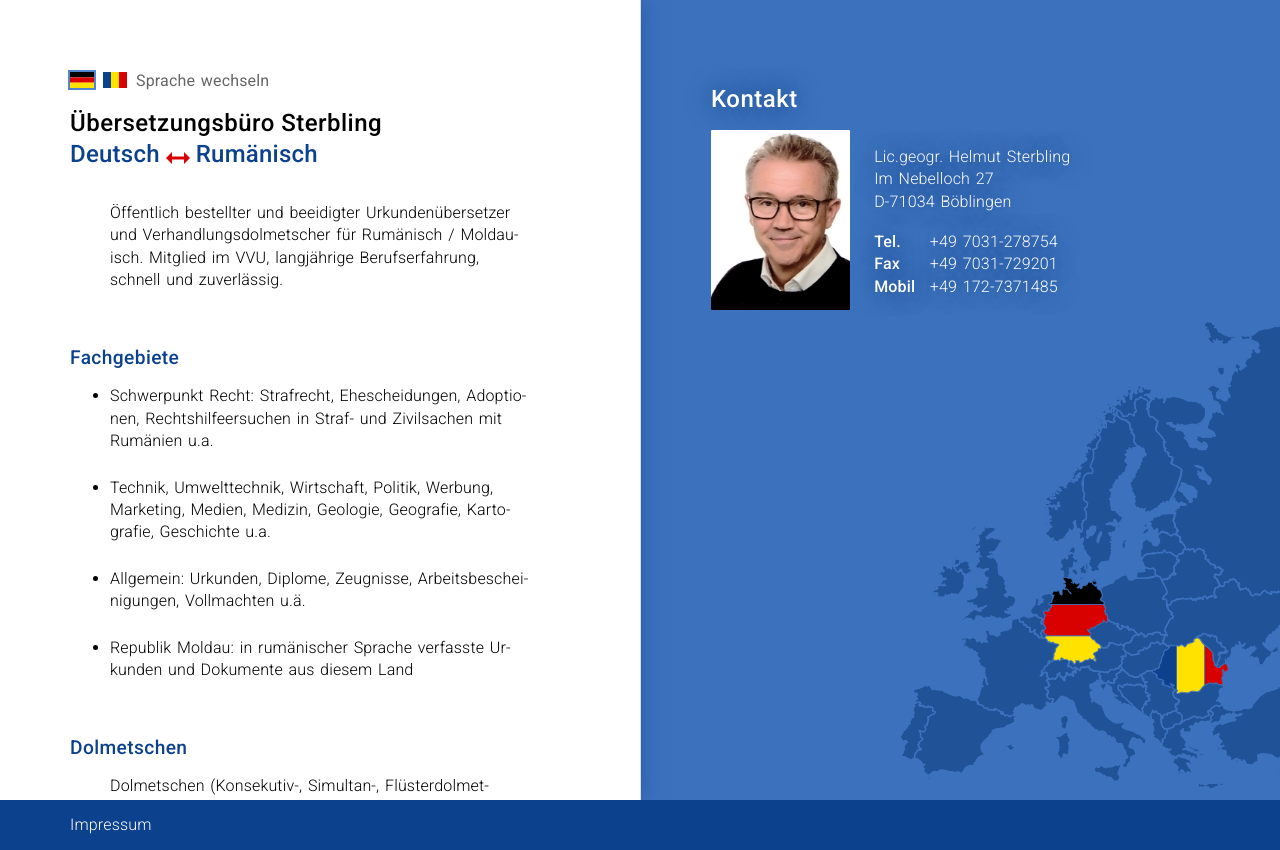
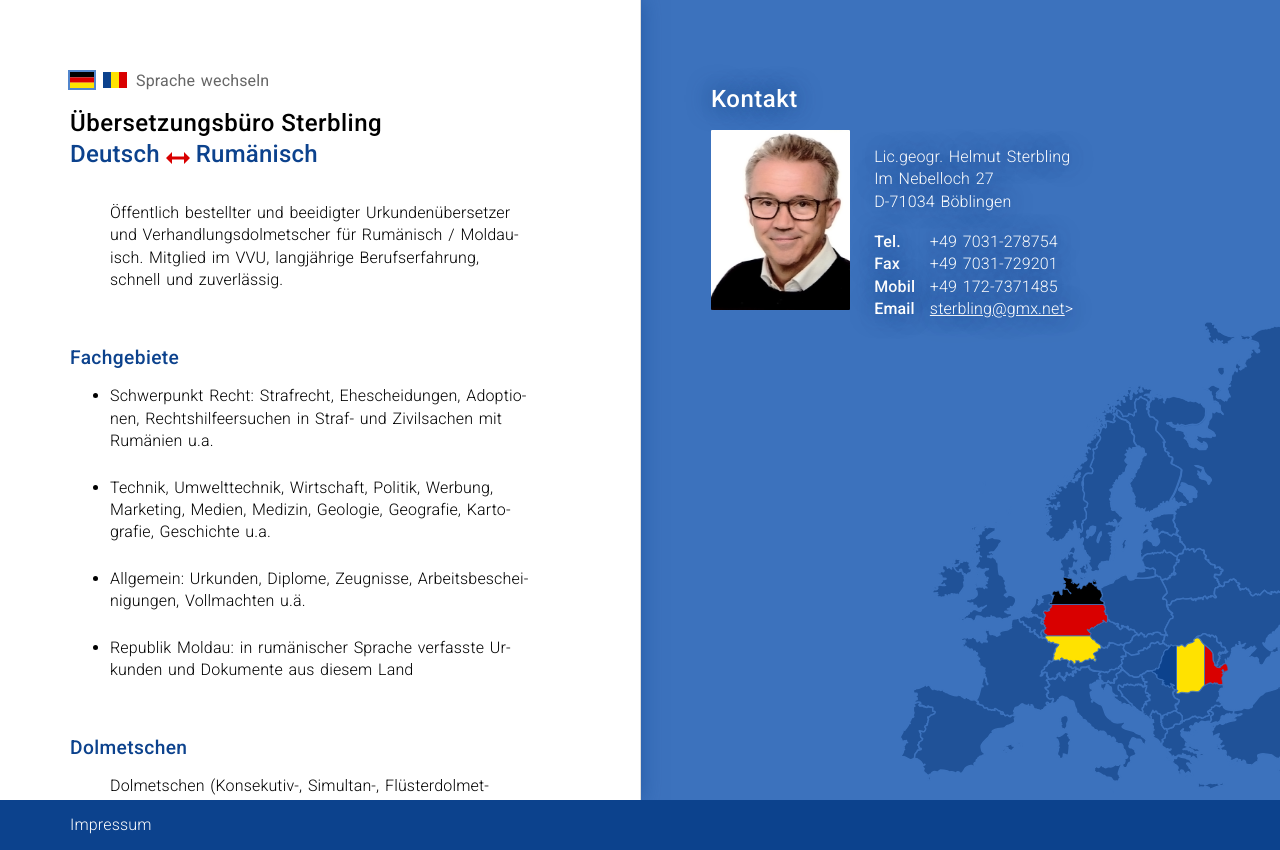
Before and after one commit to hsterbling/personal-site, a plain HTML site: page index.html in a window 1280 px wide. Shown: the top 850 px of the page. Drawn offline with Linux system fonts and the light colour scheme.

Commit message:
Add email address

```diff
--- a/index.html
+++ b/index.html
@@ -77,6 +77,7 @@
                         <li><span class="bold table-like">Tel.</span> +49 7031-278754</li>
                         <li><span class="bold table-like">Fax</span> +49 7031-729201</li>
                         <li><span class="bold table-like">Mobil</span> +49 172-7371485</li>
+                        <li><span class="bold table-like">Email</span> <a href="mailto:sterbling@gmx.net">sterbling@gmx.net</a>></li>
                 </ul>
             </div>
       </section>
```
